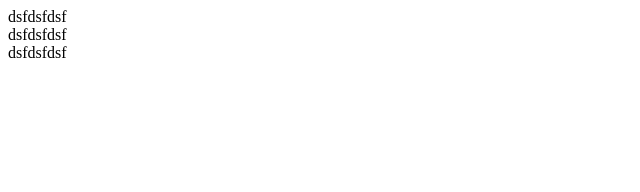
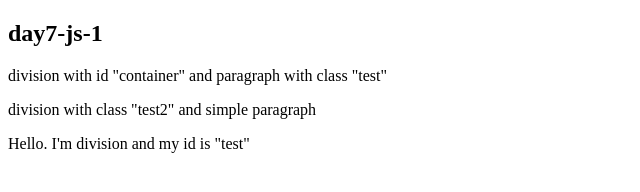
Before and after one commit to serhii-kobzin/hola-study, a plain HTML site: page day7-js-1/testpage.html in a window 1280 px wide. Shown: the whole page, without its empty margins (0-640 px from the left). Drawn offline with Linux system fonts and the light colour scheme.

Commit message:
day 7 - very simple realization

```diff
--- a/day7-js-1/js/testfunction.js
+++ b/day7-js-1/js/testfunction.js
@@ -1 +1 @@
-$('div').html('dsfdsfdsf');
+console.log($('*'));
--- a/day7-js-1/testpage.html
+++ b/day7-js-1/testpage.html
@@ -15,7 +15,7 @@
         <div id="test" class="defaultstyle">
             Hello. I'm division and my id is "test"
         </div>
-        <script src="js/miniJQuery.js" charset="utf-8"></script>
+        <script src="js/minijquery.js" charset="utf-8"></script>
         <script src="js/testfunction.js" charset="utf-8"></script>
     </body>
 </html>
```
Also changed, not shown: day7-js-1/js/minijquery.js (renamed from day7-js-1/js/miniJQuery.js), 1 other file.
